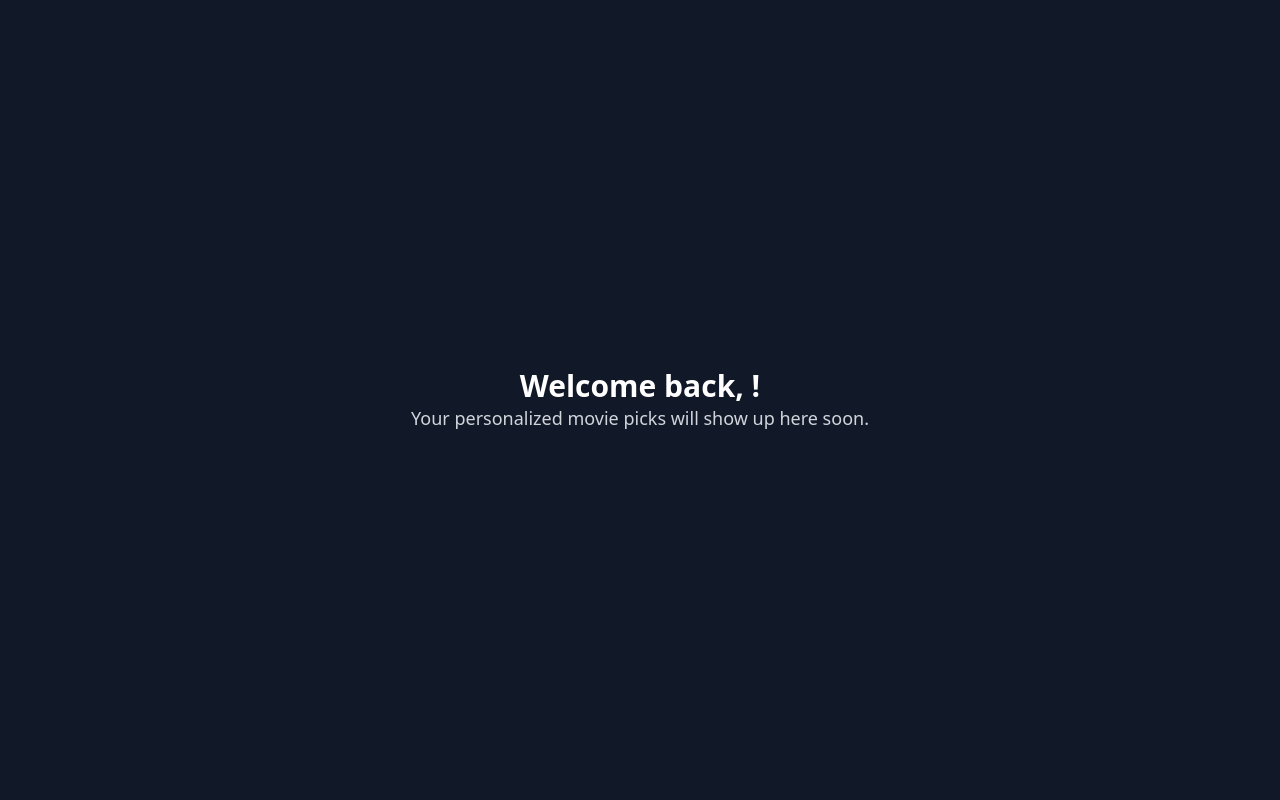
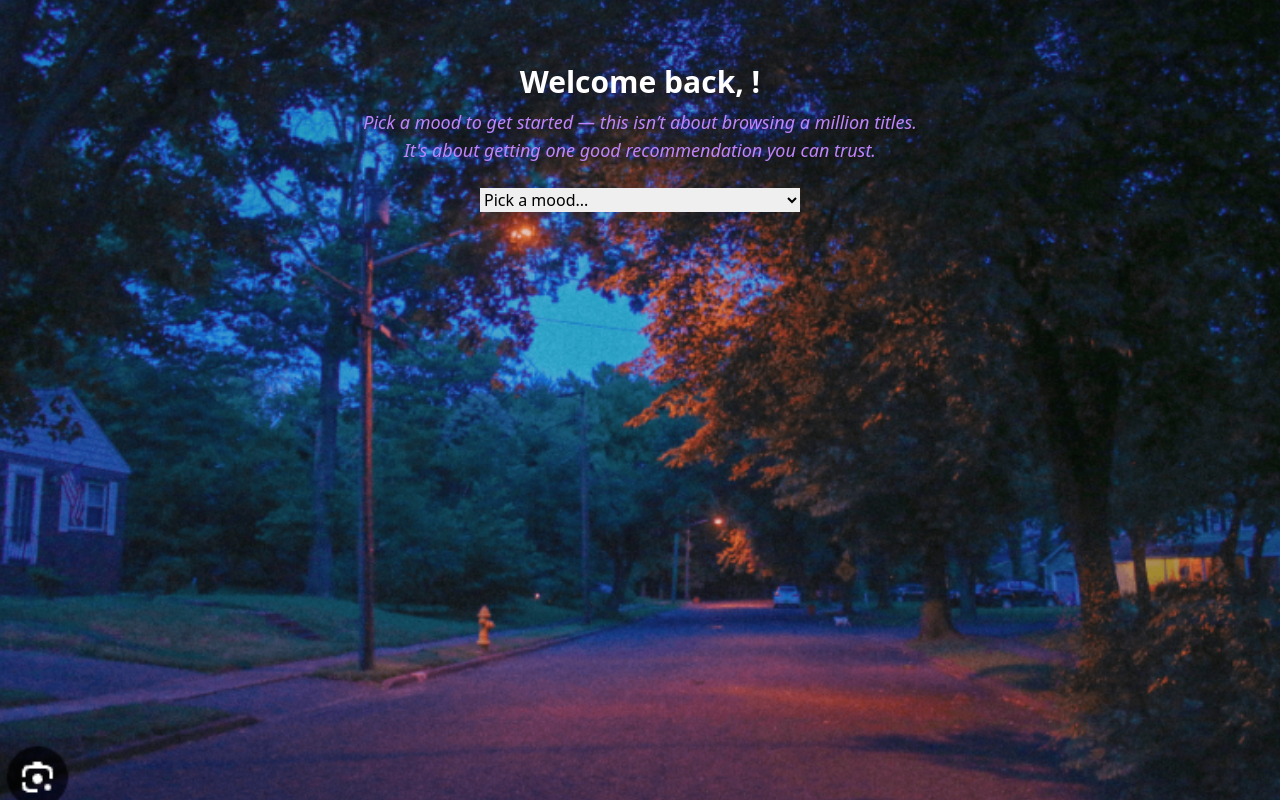
Before and after one commit to willfox0409/movie-mood-fe, a React (Vite) app: page /recommendations in a window 1280 px wide. Built offline with nearby package versions, Linux system fonts and the light colour scheme; a web font is replaced by a local one.

Commit message:
feat: build recommendation engine page, with dynamically unfolding dropdown panels and MovieCard rendering, user tests successful!

```diff
--- a/src/pages/Recommendations.jsx
+++ b/src/pages/Recommendations.jsx
@@ -1,12 +1,187 @@
-import React from 'react';
+import React, { useState, useRef, useEffect } from 'react';
+import { moods, genres, decades, runtimes } from '../assets/dropdownOptions';
+import MovieCard from '../components/MovieCard';
 
 function RecommendationsPage() {
   const username = localStorage.getItem('username');
+  const genreRef = useRef(null);
+  const [selectedMood, setSelectedMood] = useState('');
+  const [showGenre, setShowGenre] = useState(false);
+  const [selectedGenre, setSelectedGenre] = useState('');
+  const [showDecade, setShowDecade] = useState(false);
+  const [selectedDecade, setSelectedDecade] = useState('');
+  const decadeRef = useRef(null);
+  const [selectedRuntime, setSelectedRuntime] = useState('');
+  const [showRuntime, setShowRuntime] = useState(false);
+  const runtimeRef = useRef(null);
+  const [recommendation, setRecommendation] = useState(null);
+
+  // Scroll smoothly to genre dropdown when revealed
+  useEffect(() => {
+    if (showGenre && genreRef.current) {
+      genreRef.current.scrollIntoView({ behavior: 'smooth' });
+    }
+  }, [showGenre]);
+
+  useEffect(() => {
+    if (showDecade && decadeRef.current) {
+      decadeRef.current.scrollIntoView({ behavior: 'smooth' });
+    }
+  }, [showDecade]);
+
+  useEffect(() => {
+    if (showRuntime && runtimeRef.current) {
+      runtimeRef.current.scrollIntoView({ behavior: 'smooth' });
+    }
+  }, [showRuntime]);
+
+  const handleGetRecommendation = async () => {
+    const token = localStorage.getItem('token');
+    try {
+      const response = await fetch('http://localhost:3000/api/v1/recommendations', {
+        method: 'POST',
+        headers: {
+          'Content-Type': 'application/json',
+          'Authorization': `Bearer ${token}`
+        },
+        body: JSON.stringify({
+          username,
+          mood: selectedMood,
+          genre: selectedGenre,
+          decade: selectedDecade,
+          runtime: selectedRuntime
+        })
+      });
+
+      if (response.ok) {
+        const data = await response.json();
+        setRecommendation(data.data.attributes); // <-- make sure this matches your backend response structure
+      } else {
+        console.error('🚫 Failed to fetch recommendation');
+      }
+    } catch (error) {
+      console.error('❌ Network or server error:', error);
+    }
+  };
 
   return (
-    <div className="min-h-screen bg-gray-900 text-white flex flex-col items-center justify-center font-bitcount">
-      <h1 className="text-3xl font-bold">Welcome back, {username}!</h1>
-      <p className="text-lg text-gray-300">Your personalized movie picks will show up here soon.</p>
+    <div
+      className="min-h-screen bg-cover bg-center text-white flex flex-col items-center pt-16 px-4 font-bitcount"
+      style={{ backgroundImage: "url('/images/summer_suburb_dusk.png')" }}
+    >
+      <h1 className="text-3xl font-bold mb-2">Welcome back, {username}!</h1>
+      <p className="text-lg mb-6 text-purple-400 italic max-w-xl text-center">
+        Pick a mood to get started — this isn’t about browsing a million titles.
+        It's about getting one good recommendation you can trust.
+      </p>
+
+      {/* Mood Dropdown */}
+      <select
+        className="select select-bordered text-black w-full max-w-xs mb-4"
+        value={selectedMood}
+        onChange={(e) => {
+          setSelectedMood(e.target.value);
+          setShowGenre(true);
+        }}
+      >
+        <option value="">Pick a mood...</option>
+        {moods.map((mood, idx) => (
+          <option key={idx} value={mood}>
+            {mood}
+          </option>
+        ))}
+      </select>
+
+      {/* Reveal Genre Dropdown if mood selected */}
+      {showGenre && (
+        <div ref={genreRef} className="mt-6 flex flex-col items-center">
+          <p className="text-md text-purple-300 mb-2">
+            Love that. Let’s narrow it down — got a genre in mind?
+          </p>
+          <select
+            className="select select-bordered text-black w-full max-w-xs"
+            value={selectedGenre}
+            onChange={(e) => {
+              setSelectedGenre(e.target.value);
+              setShowDecade(true); // trigger reveal of decade panel
+            }}
+          >
+            <option value="">Pick a genre...</option>
+            {genres.map((genre, idx) => (
+              <option key={idx} value={genre}>
+                {genre}
+              </option>
+            ))}
+          </select>
+        </div>
+      )}
+
+      {/* Reveal Decade Dropdown if genre selected */}
+      {showDecade && (
+        <div ref={decadeRef} className="mt-6 flex flex-col items-center">
+          <p className="text-md text-purple-300 mb-2">
+            Nice. Want to stick to a particular decade?
+          </p>
+          <select
+            className="select select-bordered text-black w-full max-w-xs"
+            value={selectedDecade}
+            onChange={(e) => {
+              setSelectedDecade(e.target.value);
+              setShowRuntime(true); // trigger reveal of runtime panel
+            }}
+          >
+            <option value="">Pick a decade...</option>
+            {decades.map((decade, idx) => (
+              <option key={idx} value={decade}>
+                {decade}
+              </option>
+            ))}
+          </select>
+        </div>
+      )}
+
+      {/* Reveal Runtime Dropdown if decade selected */}
+      {showRuntime && (
+        <div ref={runtimeRef} className="mt-6 flex flex-col items-center">
+          <p className="text-md text-purple-300 mb-2">
+            Almost there. Any preference on how long the movie should be?
+          </p>
+          <select
+            className="select select-bordered text-black w-full max-w-xs"
+            value={selectedRuntime}
+            onChange={(e) => setSelectedRuntime(e.target.value)}
+          >
+            <option value="">Pick a runtime...</option>
+            {runtimes.map((runtime, idx) => (
+              <option key={idx} value={runtime}>
+                {runtime}
+              </option>
+            ))}
+          </select>
+        </div>
+      )}
+
+      {/* Final Step: Get Recommendation Button */}
+      {selectedRuntime && (
+        <div className="mt-8 flex flex-col items-center">
+          <p className="text-md text-purple-300 mb-4">
+            Ready? Let’s find you a movie.
+          </p>
+          <button
+            onClick={handleGetRecommendation}
+            className="btn btn-accent px-6 py-2 text-white text-lg font-bold shadow-lg hover:scale-105 transition-transform"
+          >
+            🎲 Get Recommendation
+          </button>
+        </div>
+      )}
+
+      {/* MovieCard Result */}
+      {recommendation && (
+        <div className="mt-10 flex justify-center w-full px-4">
+          <MovieCard {...recommendation} />
+        </div>
+      )}
     </div>
   );
 }
```
